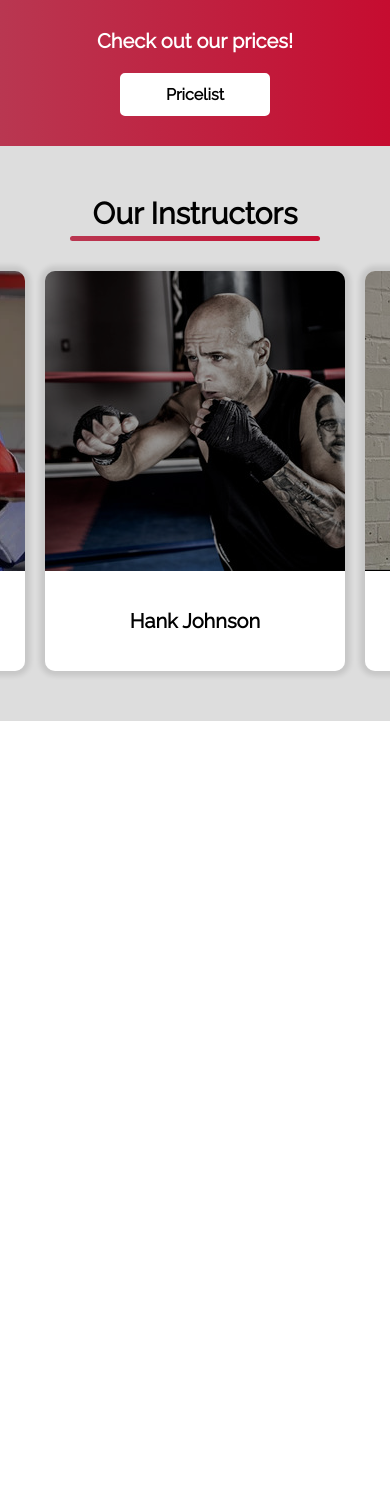
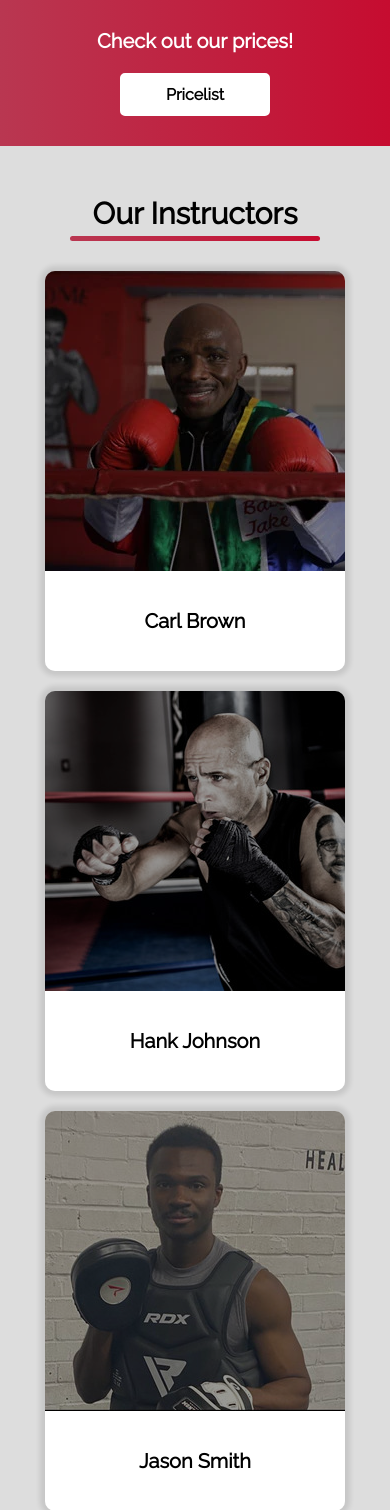
Before and after one commit to MilosM00/box-website, a PHP site: page / in a window 390 px wide; the page is wider, and only the part inside the window is pictured. Shown: the part 1257-2767 px from the top of that part. Before the commit the page ends 1978 px from the top of that part, so only its background shows below. Run offline with PHP 8.4, Linux system fonts and the light colour scheme; some libraries are stand-ins or nearby versions.

Commit message:
index-css updated

```diff
--- a/style/index.css
+++ b/style/index.css
@@ -397,4 +397,10 @@ body{
     height: 300px;
     background-color: rgba(0,0,0,0.4);
 }
+
+@media (max-width: 980px) {
+    .instructors-inline{
+        flex-direction: column;
+    }
+}
 /* END INSTRUCTORS */
```
